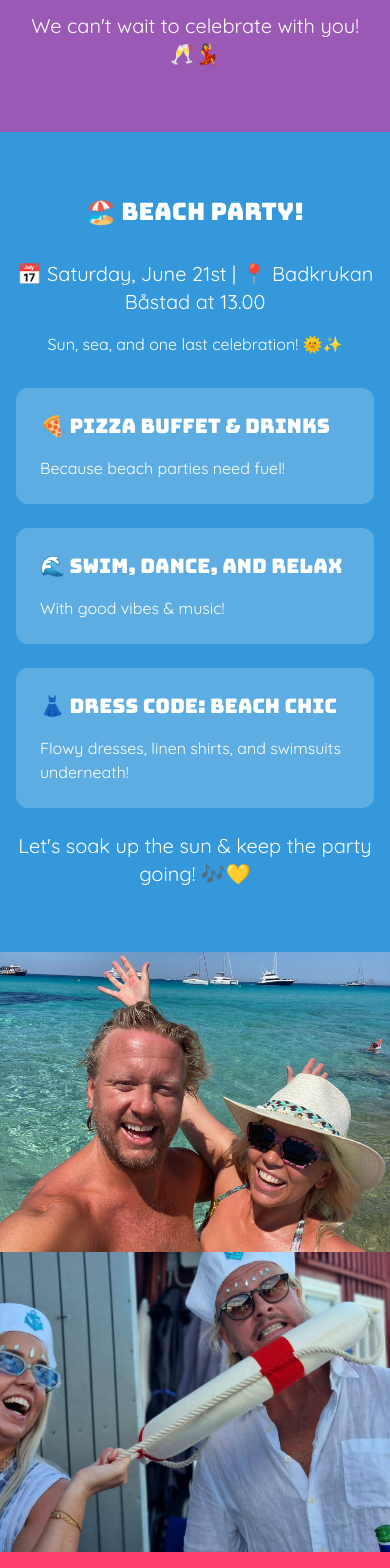
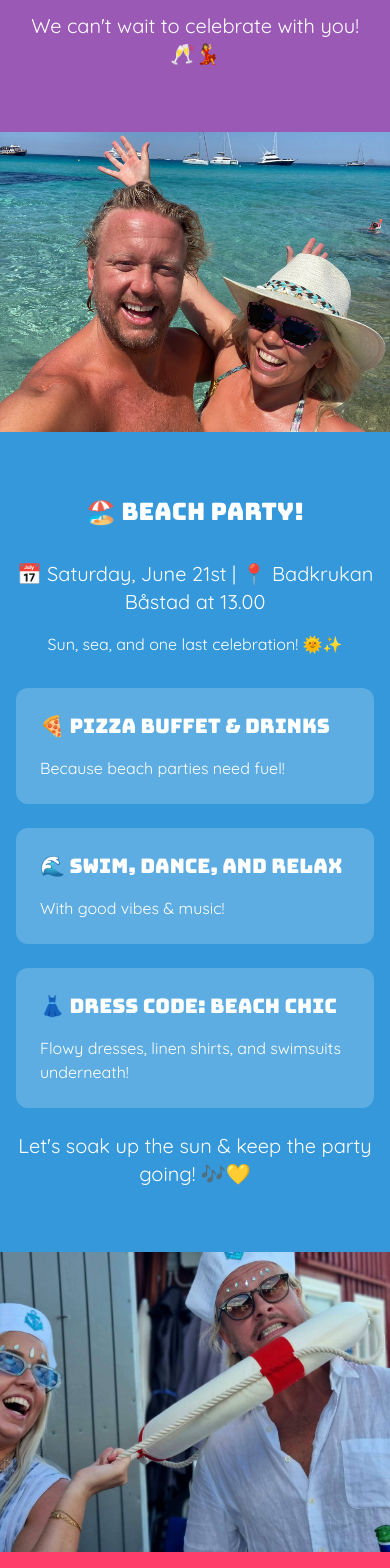
Before and after one commit to Harry-Yates/sandstrand-wedding, a Next.js app: page / in a window 390 px wide. Shown: the part 7000-8568 px from the top of the page. Built offline with nearby package versions, Linux system fonts and the light colour scheme.

Commit message:
move images

```diff
--- a/app/components/BeachPartySection.tsx
+++ b/app/components/BeachPartySection.tsx
@@ -3,6 +3,18 @@ import Image from "next/image";
 export default function BeachPartySection() {
     return (
         <section className="bg-[var(--section-beach)] text-[var(--section-beach-text)] relative">
+            {/* Show first image on top for mobile */}
+            <div className="md:hidden relative h-[300px] w-full">
+                <Image
+                    src="/assets/images/IMG_8841.jpg"
+                    alt="Beach party collage"
+                    fill
+                    priority
+                    className="object-cover"
+                    sizes="100vw"
+                />
+            </div>
+
             <div className="flex flex-col md:flex-row">
                 {/* Content Column */}
                 <div className="md:w-1/2 py-16 px-4 md:px-16">
@@ -40,9 +52,9 @@ export default function BeachPartySection() {
                     </div>
                 </div>
 
-                {/* Image Column - Right side */}
-                <div className="md:w-1/2">
-                    <div className="h-[600px] md:h-full w-full relative flex flex-col">
+                {/* Image Column - Hidden on mobile, visible on desktop */}
+                <div className="hidden md:block md:w-1/2">
+                    <div className="h-full w-full relative flex flex-col">
                         <div className="relative h-1/2 w-full">
                             <Image
                                 src="/assets/images/IMG_8841.jpg"
@@ -50,7 +62,7 @@ export default function BeachPartySection() {
                                 fill
                                 priority
                                 className="object-cover"
-                                sizes="(max-width: 768px) 100vw, 50vw"
+                                sizes="50vw"
                             />
                         </div>
                         <div className="relative h-1/2 w-full">
@@ -60,12 +72,24 @@ export default function BeachPartySection() {
                                 fill
                                 priority
                                 className="object-cover"
-                                sizes="(max-width: 768px) 100vw, 50vw"
+                                sizes="50vw"
                             />
                         </div>
                     </div>
                 </div>
             </div>
+
+            {/* Show second image at bottom for mobile */}
+            <div className="md:hidden relative h-[300px] w-full">
+                <Image
+                    src="/assets/images/IMG_1143.jpg"
+                    alt="Beach party collage"
+                    fill
+                    priority
+                    className="object-cover"
+                    sizes="100vw"
+                />
+            </div>
         </section>
     );
 }
```
